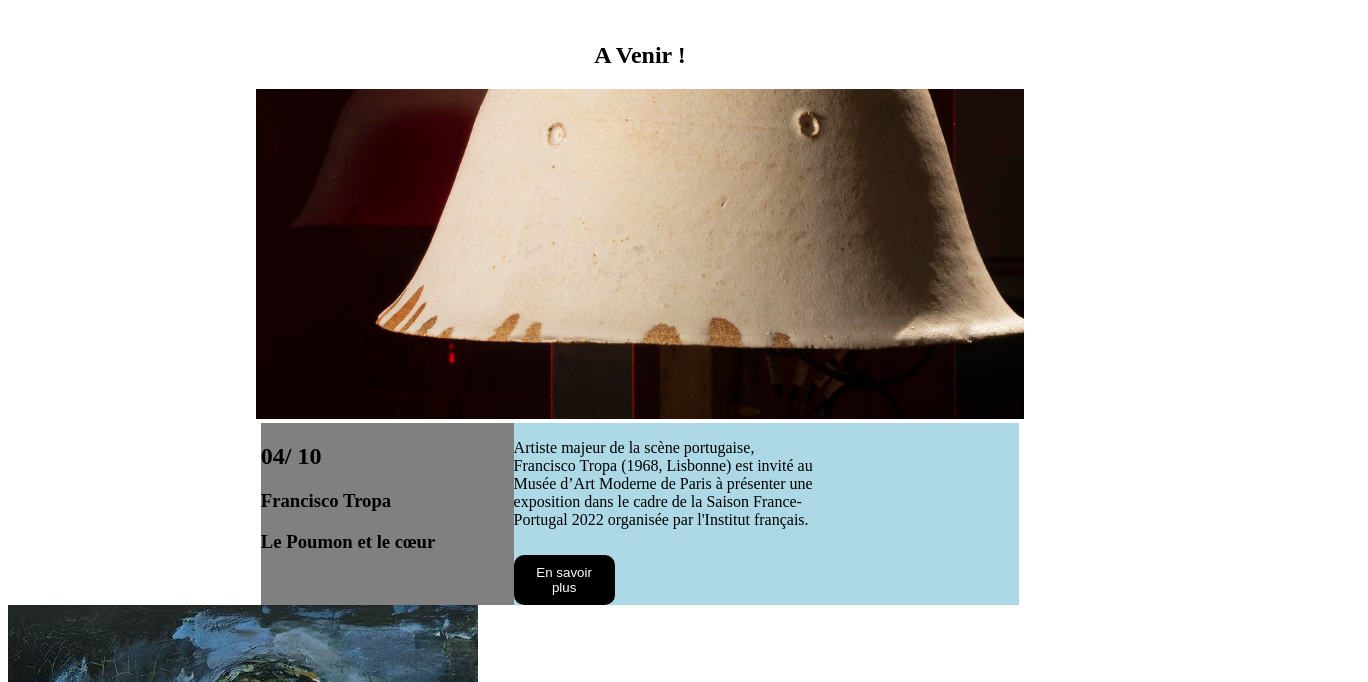
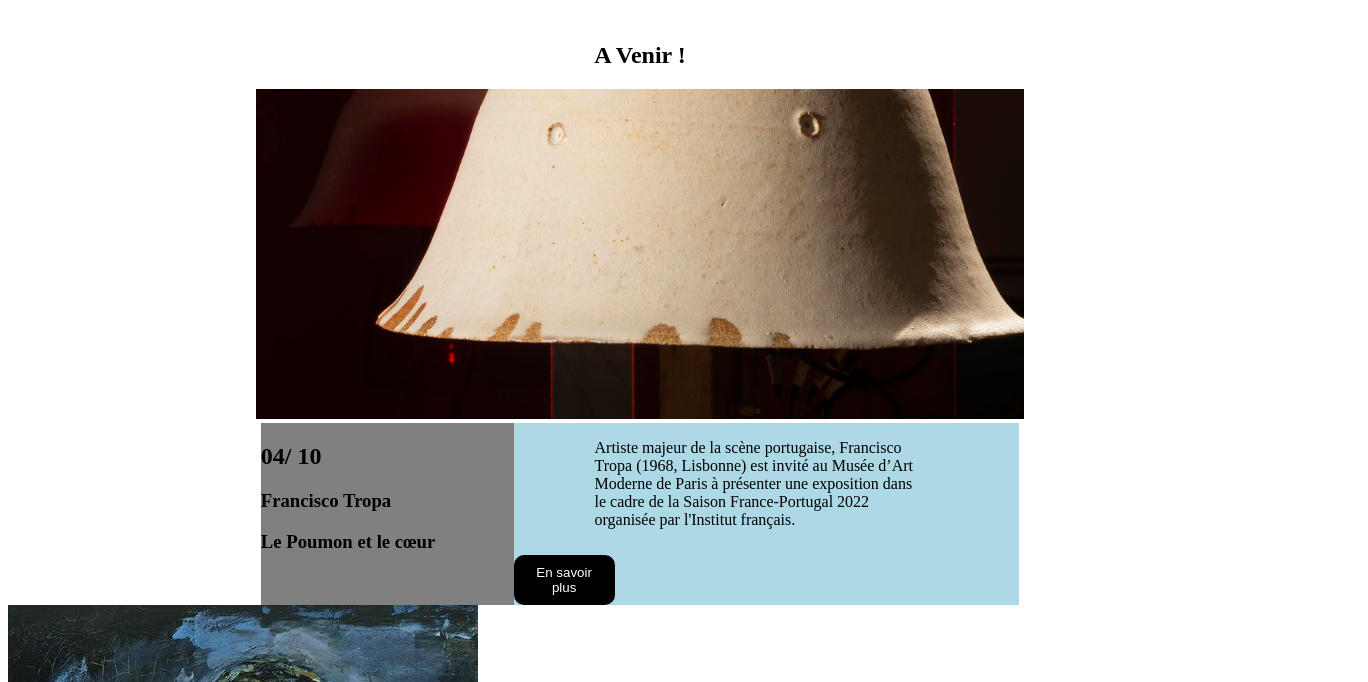
Before and after one commit to melissav16/projet-page-mus-e, a plain HTML site: page index.html in a window 1280 px wide. Shown: the part 118-800 px from the top of the page, 1368 px wide, since content can reach past the window. Drawn offline with Linux system fonts and the light colour scheme.

Commit message:
quelques class en + et réorganisation du code

```diff
--- a/class.css
+++ b/class.css
@@ -2,3 +2,8 @@
   text-decoration:none;
   list-style:none;
 }
+
+
+.flex{
+  display: flex;
+}
--- a/colonnes.css
+++ b/colonnes.css
@@ -6,6 +6,7 @@
   width: 40%;
 }
 
+
 .col3{
   width: 50%;
 }
@@ -13,6 +14,7 @@
 .col4{
   width: 60%;
 }
+
 
 .col5{
   width: 70%;
@@ -25,8 +27,3 @@
 .col7{
   width: 100%;
 }
-
-.flex{
-  display: flex;
-
-}
--- a/index.html
+++ b/index.html
@@ -15,9 +15,11 @@
   <script src="script.js"></script>
 
   <header class="site-header flex">
-    <div class="site-header__logo  col1" >
+    <div class="site-header__logo  col1">
       <img src="MAM.svg">
     </div>
+
+    <!--navbar-->
 
     <nav class="site-header__nav  col3">
       <ul class="nav__menu  flex decoNone">
@@ -55,8 +57,10 @@
         </div>
 
         <div class="actus__boxTextBtn  col2 ">
-        <div class="boxTextBtn__text  col4">
-         <p>Artiste majeur de la scène portugaise, Francisco Tropa (1968, Lisbonne) est invité au Musée d’Art Moderne de Paris à présenter une exposition dans le cadre de la Saison France-Portugal 2022 organisée par l'Institut français.</p>
+          <div class="boxTextBtn__text  col6">
+            <p class="actuContent">Artiste majeur de la scène portugaise, Francisco Tropa (1968, Lisbonne) est invité au Musée d’Art Moderne
+              de Paris à présenter une exposition dans le cadre de la Saison France-Portugal 2022 organisée par
+              l'Institut français.</p>
           </div>
 
           <div class="boxTextBtn__btn  col1">
@@ -70,21 +74,31 @@
       <img src="expo.jpg">
       <h1>Du 23 septembre 2022 au 12 février 2023</h1>
       <h2>Oskar Kokoschka,Un fauve à Vienne</h2>
-      <p>Le Musée d’Art Moderne de Paris présente la première rétrospective parisienne consacrée à l’artiste autrichien Oskar Kokoschka (1886-1980). Retraçant sept décennies de création picturale, l’exposition rend compte de l'originalité dont fait preuve l’artiste et nous permet de traverser à ses côtés le XXe européen.</p>
+      <p>Le Musée d’Art Moderne de Paris présente la première rétrospective parisienne consacrée à l’artiste autrichien
+        Oskar Kokoschka (1886-1980). Retraçant sept décennies de création picturale, l’exposition rend compte de
+        l'originalité dont fait preuve l’artiste et nous permet de traverser à ses côtés le XXe européen.</p>
       <button class="btn">En savoir plus</button>
     </div>
     <div class="site-content__Collec">
 
       <div id="slider">
         <img src="collec.jpg" alt="" id="slide">
-        <div id="precedent" onclick="ChangeSlide(-1)"><</div>
+        <div id="precedent" onclick="ChangeSlide(-1)">
+          << /div>
             <div id="suivant" onclick="ChangeSlide(1)">></div>
         </div>
 
         <h1>Du 16 septembre 2022 au 25 juin 2023</h1>
         <h2>Donation Anni et Josef Albers</h2>
         <h2>par The Josef and Anni Albers Foundation</h2>
-      <p>À l’issue de la grande exposition Anni et Josef Albers, L'art et la vie, organisée par le Musée d’Art Moderne de Paris de septembre 2021 à janvier 2022, The Josef and Anni Albers Foundation, située à Bethany dans le Connecticut, a souhaité faire une donation exceptionnelle riche de cinquante-sept œuvres. Cette dernière comprend vingt-deux oeuvres de Josef Albers (1888-1976), dont trois Hommages au carré et trente-cinq œuvres d'Anni Albers (1899-1994), dont quatorze échantillons textiles inspirés de motifs créés par l'artiste. L'ensemble sera présenté au sein des collections permanentes du MAM à partir du 16 septembre 2022. La procédure de donation sera soumise au vote du conseil d'administration de Paris Musées au mois d'octobre 2022.</p>
+        <p>À l’issue de la grande exposition Anni et Josef Albers, L'art et la vie, organisée par le Musée d’Art Moderne
+          de Paris de septembre 2021 à janvier 2022, The Josef and Anni Albers Foundation, située à Bethany dans le
+          Connecticut, a souhaité faire une donation exceptionnelle riche de cinquante-sept œuvres. Cette dernière
+          comprend vingt-deux oeuvres de Josef Albers (1888-1976), dont trois Hommages au carré et trente-cinq œuvres
+          d'Anni Albers (1899-1994), dont quatorze échantillons textiles inspirés de motifs créés par l'artiste.
+          L'ensemble sera présenté au sein des collections permanentes du MAM à partir du 16 septembre 2022. La
+          procédure de donation sera soumise au vote du conseil d'administration de Paris Musées au mois d'octobre 2022.
+        </p>
         <button class="btn">En savoir plus</button>
       </div>
 
--- a/slider.css
+++ b/slider.css
@@ -5,6 +5,8 @@
     display: flex;
     align-items: center;
 }
+
+
 
 
 
--- a/style.css
+++ b/style.css
@@ -50,5 +50,12 @@ a{
 
 .actus__boxTextBtn {
   background:lightblue;
+  width : 80%;
+  justify-content:center;
+}
 
+
+.actuContent{
+  width: 80%;
+  margin-left: auto;
 }
```
Lines whose indentation alone changed are shown as unchanged.
